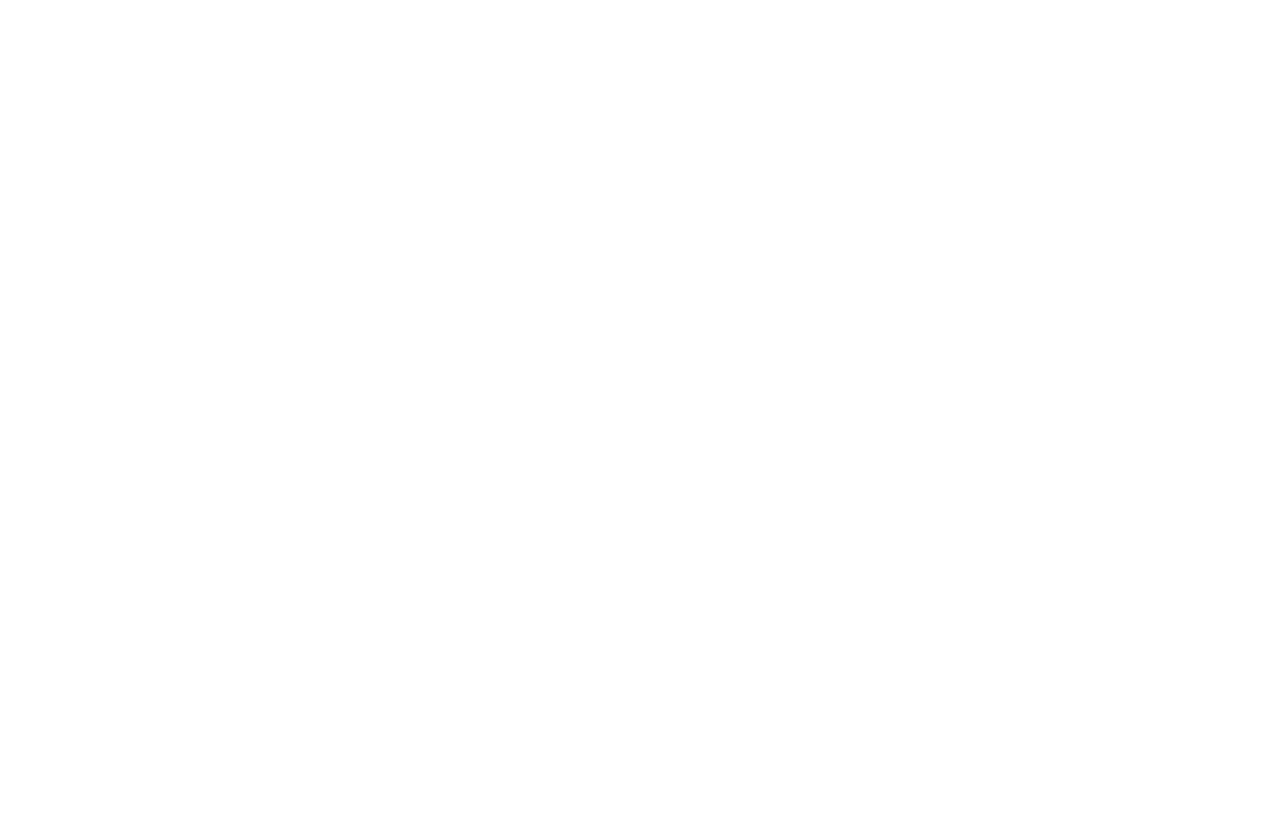
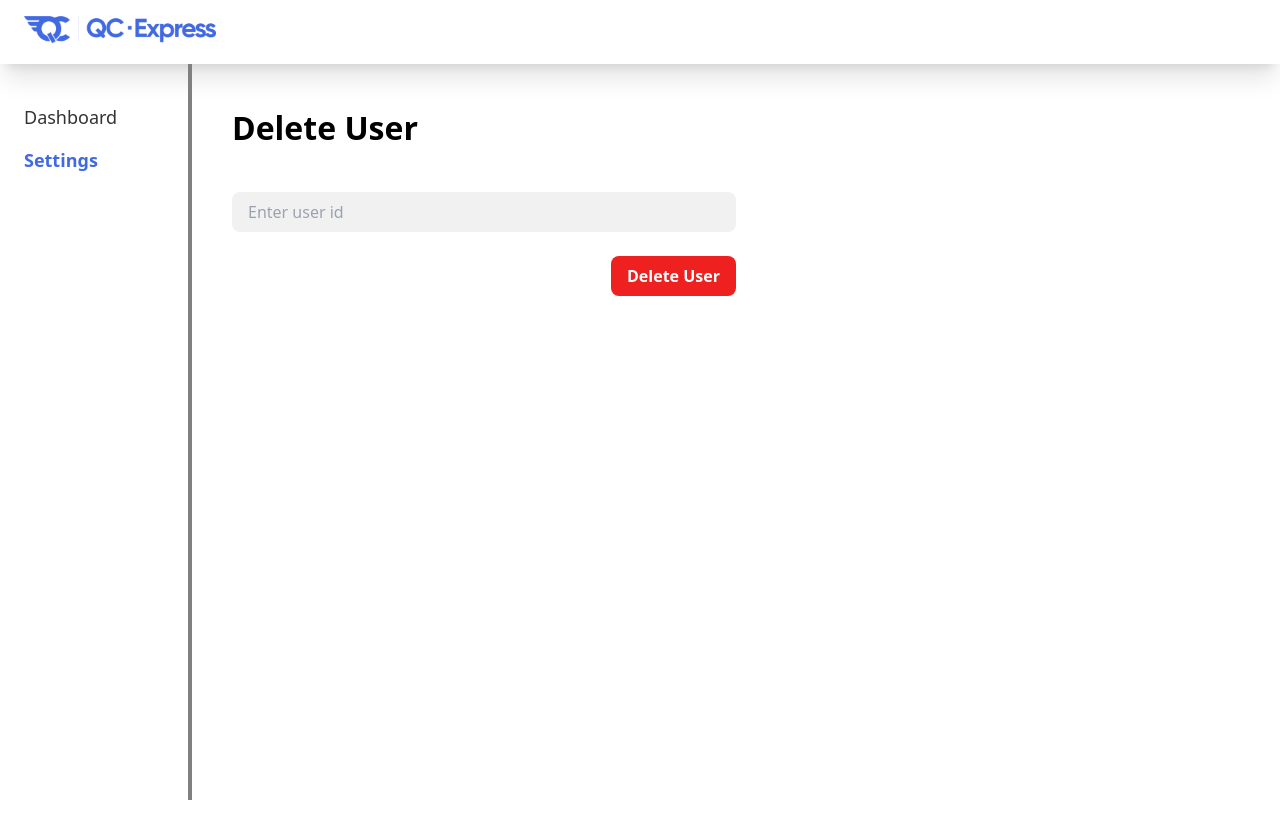
Before and after one commit to rahmlad-aramide/qc-express, a React (Vite) app: page /settings/delete-user in a window 1280 px wide. Before the commit this address had no page. Before the commit the page ends 800 px from the top, so only its background shows below. Built offline with nearby package versions, Linux system fonts and the light colour scheme.

Commit message:
designed delete user UI

```diff
--- a/src/App.tsx
+++ b/src/App.tsx
@@ -8,6 +8,7 @@
 import "react-toastify/dist/ReactToastify.css";
 import Settings from "./pages/settings";
 import RevealTokens from "./pages/settings/RevealTokens";
+import DeleteUser from "./pages/settings/DeleteUser";
 
 type ToastParams = {
   position: string;
@@ -31,14 +32,14 @@
   theme: "light",
 };
 
-type LoadingParams = Omit<ToastParams, "autoClose" | 'position' | 'theme'> & {
+type LoadingParams = Omit<ToastParams, "autoClose" | "position" | "theme"> & {
   autoClose: boolean;
 };
 
 const loadingParams: LoadingParams = {
   ...toastParams,
-  autoClose: false
-}
+  autoClose: false,
+};
 
 //@ts-expect-error as progess is undefined
 export const notify = (val: string) => toast.success(`${val}`, toastParams);
@@ -47,7 +48,7 @@
 //@ts-expect-error as progess is undefined
 export const inform = (val: string) => toast.info(`${val}`, toastParams);
 export const loadingToast = (val: string) =>
-//@ts-expect-error as progess is undefined
+  //@ts-expect-error as progess is undefined
   toast.info(`${val}`, loadingParams);
 
 function App() {
@@ -62,6 +63,7 @@
         </Route>
         <Route path="/settings" element={<Settings />} />
         <Route path="/settings/reveal-tokens" element={<RevealTokens />} />
+        <Route path="/settings/delete-user" element={<DeleteUser />} />
       </Routes>
     </>
   );
--- a/src/components/containers/MainContainer.tsx
+++ b/src/components/containers/MainContainer.tsx
@@ -11,7 +11,7 @@
   return (
     <div>
       <TopNav />
-      <div className="flex h-[100vh]">
+      <div className="flex h-[92vh]">
         <div className="w-[15%] border-r-4 border-[#808080]">
           <SideNav activeTab={activeTab} />
         </div>
--- /dev/null
+++ b/src/pages/settings/DeleteUser.tsx
@@ -0,0 +1,21 @@
+import MainContainer from "../../components/containers/MainContainer";
+
+const DeleteUser = () => {
+  return (
+    <MainContainer activeTab="Settings">
+      <h2 className="text-[32px] font-semibold">Delete User</h2>
+      <div className="mt-10 w-[50%]">
+        <input
+          type="text"
+          placeholder="Enter user id"
+          className="bg-[#f1f1f1] w-[100%] py-2 px-4 rounded-lg outline-none border-none"
+        />
+        <div className="flex justify-end mt-6">
+          <button className="bg-[#ee2020] py-2 px-4 text-[#fff] font-semibold rounded-lg">Delete User</button>
+        </div>
+      </div>
+    </MainContainer>
+  );
+};
+
+export default DeleteUser;
--- a/src/pages/settings/RevealTokens.tsx
+++ b/src/pages/settings/RevealTokens.tsx
@@ -60,6 +60,10 @@
       }, 1000);
     }
   };
+
+  const backToSettings = () => {
+    window.history.back();
+  }
   useEffect(() => {
     fetch(
       "https://qcbackend.onrender.com/api/v1/business_admin/tokens/expose",
@@ -83,6 +87,7 @@
   return (
     <MainContainer activeTab="Settings">
       <div>
+        <span onClick={backToSettings} className="cursor-pointer">{"<< "}back</span>
         <h2 className="text-[32px] font-semibold">Reveal Tokens</h2>
         <div className="w-[70%] mt-8 space-y-8">
           <div className="flex flex-col space-y-2">
```
